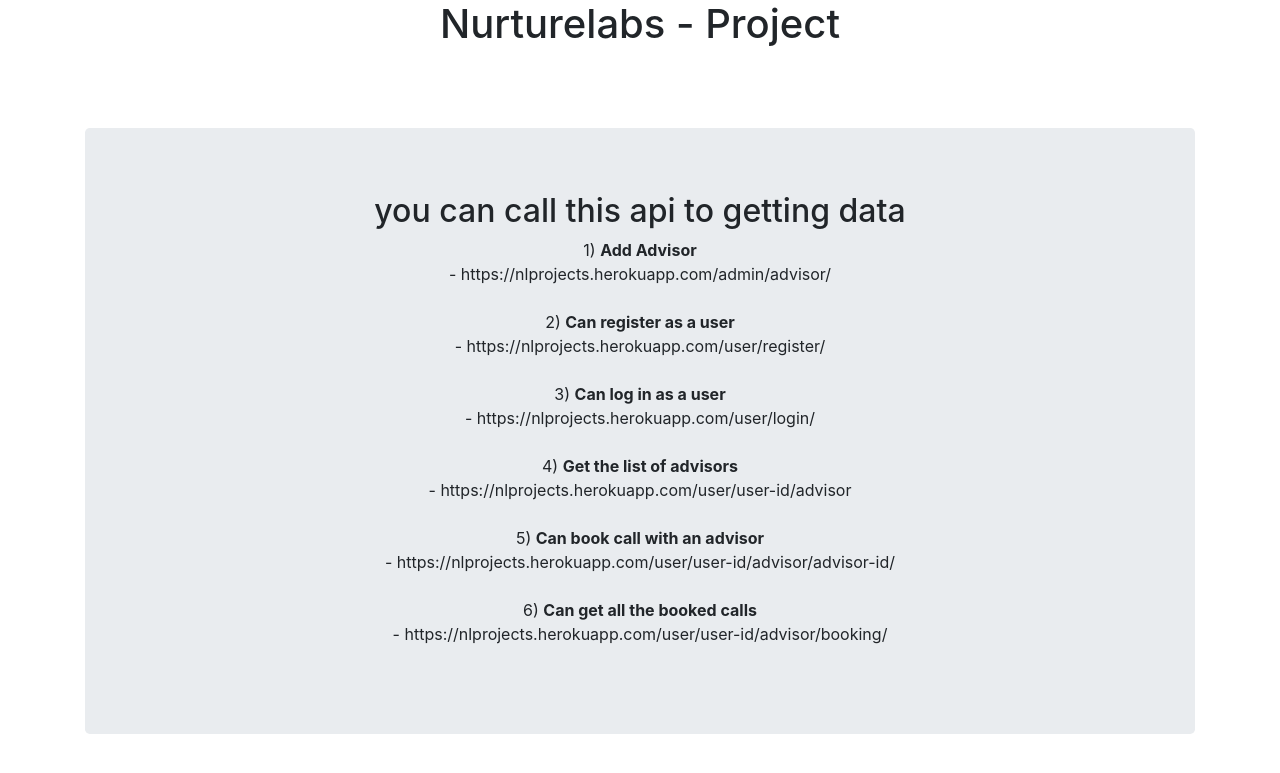
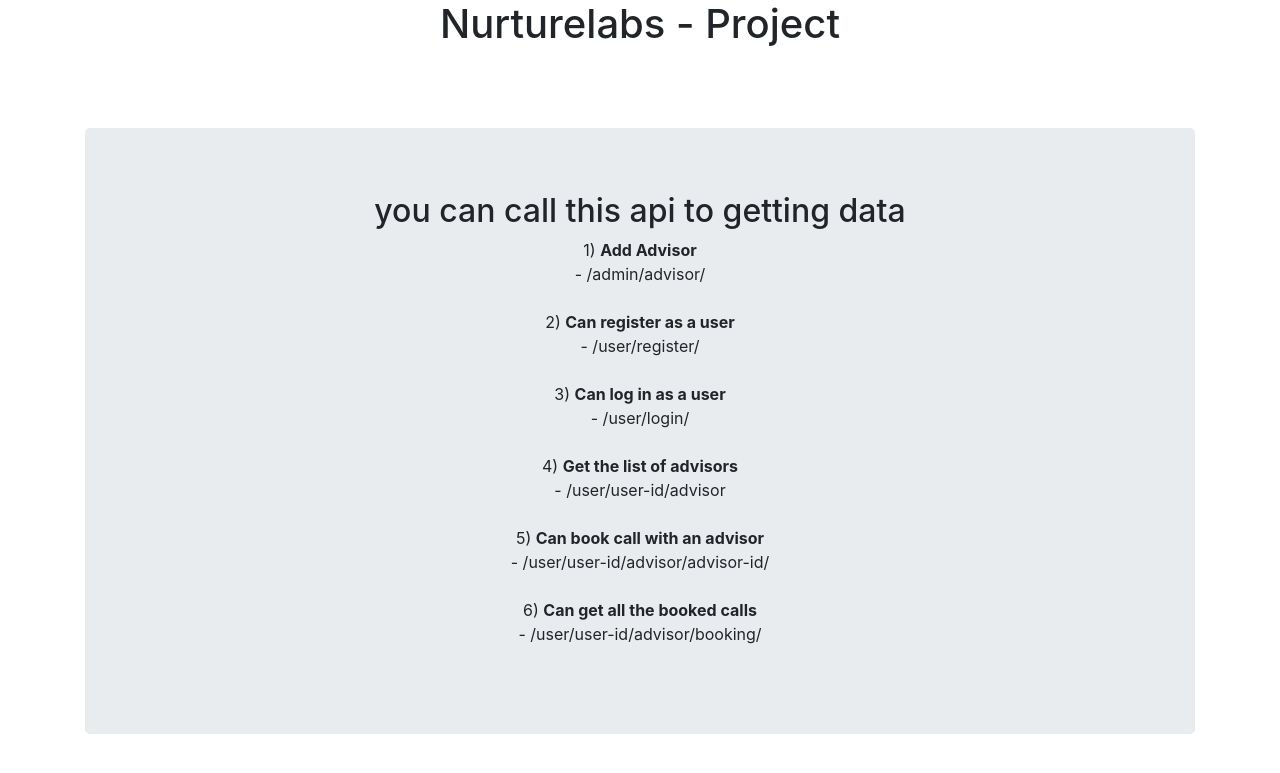
Before and after one commit to rushabhgediya38/DRF-Custom-Auth, a Django app: page / in a window 1280 px wide. Shown: the top 773 px of the page. Run offline with Django 3.2, Linux system fonts and the light colour scheme; some libraries are stand-ins or nearby versions.

Commit message:
Changes In Index

```diff
--- a/AuthApp/templates/index.html
+++ b/AuthApp/templates/index.html
@@ -22,22 +22,22 @@
         <center>
             <h2>you can call this api to getting data</h2>
             1) <b>Add Advisor</b> <br>
-              - https://nlprojects.herokuapp.com/admin/advisor/ <br><br>
+              - /admin/advisor/ <br><br>
 
             2) <b>Can register as a user</b> <br>
-              - https://nlprojects.herokuapp.com/user/register/ <br><br>
+              - /user/register/ <br><br>
 
             3) <b>Can log in as a user</b> <br>
-              - https://nlprojects.herokuapp.com/user/login/ <br><br>
+              - /user/login/ <br><br>
 
             4) <b>Get the list of advisors</b> <br>
-              - https://nlprojects.herokuapp.com/user/user-id/advisor <br><br>
+              - /user/user-id/advisor <br><br>
 
             5) <b>Can book call with an advisor</b> <br>
-              - https://nlprojects.herokuapp.com/user/user-id/advisor/advisor-id/ <br><br>
+              - /user/user-id/advisor/advisor-id/ <br><br>
 
             6) <b>Can get all the booked calls</b> <br>
-              - https://nlprojects.herokuapp.com/user/user-id/advisor/booking/ <br><br>
+              - /user/user-id/advisor/booking/ <br><br>
           </center>
         </div>
 
```
